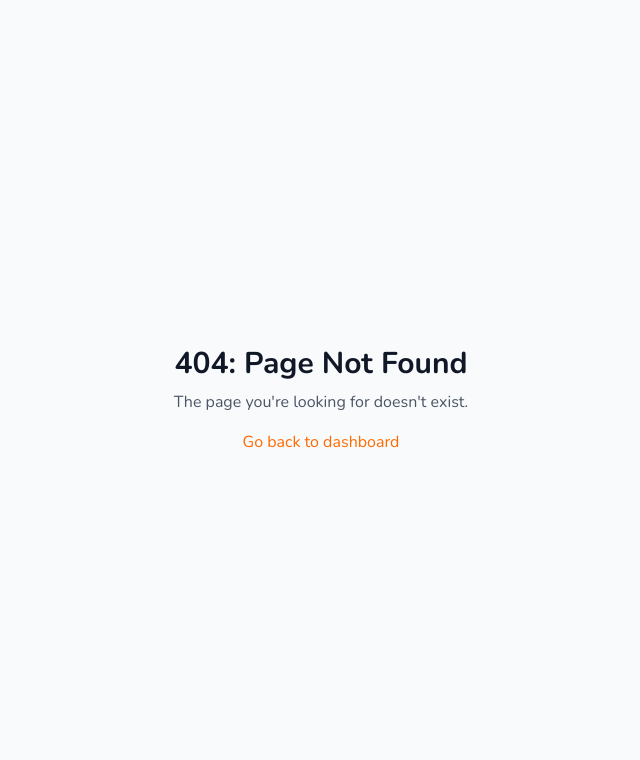
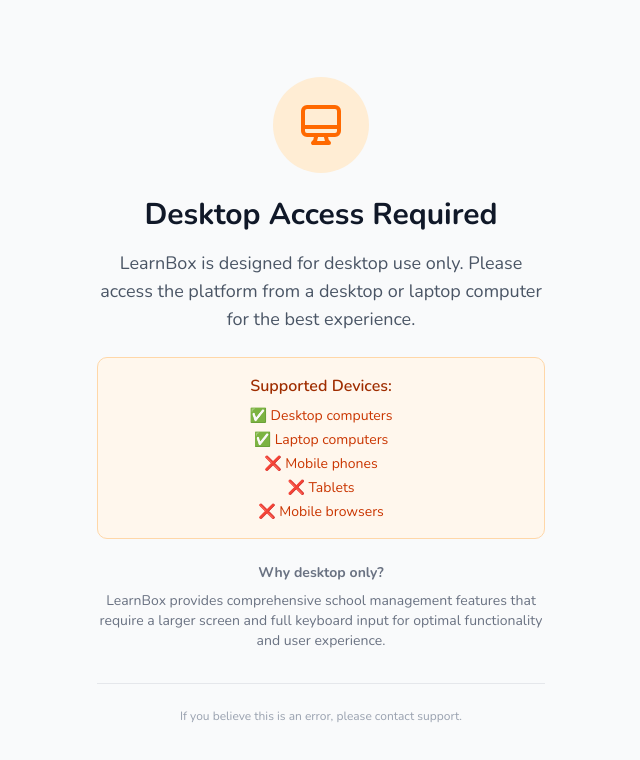
Before and after one commit to flywol/learnbox, a React (Vite) app: page /device-restricted in a window 1280 px wide. Before the commit this address had no page. Shown: the top 760 px of the page, without its empty margins (319-959 px from the left). Built offline with nearby package versions, Linux system fonts and the light colour scheme.

Commit message:
added device restriction

```diff
--- a/src/App.tsx
+++ b/src/App.tsx
@@ -1,6 +1,10 @@
-// src/App.tsx - Updated with DashboardLayout
+// src/App.tsx - Updated with Device Restriction
 import { Routes, Route } from "react-router-dom";
 import { HydrationGate } from "./components/HydrationGate";
+
+// Security Components
+import { SecurityWrapper } from "./common/security/SecurityWrapper";
+import { DeviceRestrictedPage } from "./common/security/DeviceRestrictedPage";
 
 // Layout
 
@@ -60,8 +64,15 @@ export default function App() {
 	console.log("🚀 App component rendering");
 
 	return (
+		<SecurityWrapper>
 			<HydrationGate>
 				<Routes>
+					{/* Device Restriction Route */}
+					<Route
+						path="/device-restricted"
+						element={<DeviceRestrictedPage />}
+					/>
+
 					{/* Public Routes - Guest Only */}
 					<Route
 						path="/"
@@ -176,5 +187,6 @@ export default function App() {
 					/>
 				</Routes>
 			</HydrationGate>
+		</SecurityWrapper>
 	);
 }
--- /dev/null
+++ b/src/common/security/DeviceRestrictedPage.tsx
@@ -0,0 +1,69 @@
+// src/common/security/DeviceRestrictedPage.tsx
+import React from "react";
+
+export const DeviceRestrictedPage: React.FC = () => {
+	return (
+		<div className="flex min-h-screen items-center justify-center bg-gray-50 px-4">
+			<div className="max-w-md w-full text-center">
+				{/* Icon */}
+				<div className="mx-auto mb-6 w-24 h-24 bg-orange-100 rounded-full flex items-center justify-center">
+					<svg
+						className="w-12 h-12 text-orange-500"
+						fill="none"
+						stroke="currentColor"
+						viewBox="0 0 24 24">
+						<path
+							strokeLinecap="round"
+							strokeLinejoin="round"
+							strokeWidth={2}
+							d="M9.75 17L9 20l-1 1h8l-1-1-.75-3M3 13h18M5 17h14a2 2 0 002-2V5a2 2 0 00-2-2H5a2 2 0 00-2 2v10a2 2 0 002 2z"
+						/>
+					</svg>
+				</div>
+
+				{/* Main Message */}
+				<h1 className="text-3xl font-bold text-gray-900 mb-4">
+					Desktop Access Required
+				</h1>
+
+				<p className="text-lg text-gray-600 mb-6">
+					LearnBox is designed for desktop use only. Please access the platform
+					from a desktop or laptop computer for the best experience.
+				</p>
+
+				{/* Device Info */}
+				<div className="bg-orange-50 border border-orange-200 rounded-lg p-4 mb-6">
+					<h3 className="font-semibold text-orange-800 mb-2">
+						Supported Devices:
+					</h3>
+					<ul className="text-sm text-orange-700 space-y-1">
+						<li>✅ Desktop computers</li>
+						<li>✅ Laptop computers</li>
+						<li>❌ Mobile phones</li>
+						<li>❌ Tablets</li>
+						<li>❌ Mobile browsers</li>
+					</ul>
+				</div>
+
+				{/* Additional Info */}
+				<div className="text-sm text-gray-500">
+					<p className="mb-2">
+						<strong>Why desktop only?</strong>
+					</p>
+					<p>
+						LearnBox provides comprehensive school management features that
+						require a larger screen and full keyboard input for optimal
+						functionality and user experience.
+					</p>
+				</div>
+
+				{/* Footer */}
+				<div className="mt-8 pt-6 border-t border-gray-200">
+					<p className="text-xs text-gray-400">
+						If you believe this is an error, please contact support.
+					</p>
+				</div>
+			</div>
+		</div>
+	);
+};
--- /dev/null
+++ b/src/common/security/SecurityWrapper.tsx
@@ -0,0 +1,90 @@
+// src/common/security/SecurityWrapper.tsx
+import React, { useEffect, useState } from "react";
+import { DeviceRestrictedPage } from "./DeviceRestrictedPage";
+
+interface SecurityWrapperProps {
+	children: React.ReactNode;
+}
+
+export const SecurityWrapper: React.FC<SecurityWrapperProps> = ({
+	children,
+}) => {
+	const [isDeviceAllowed, setIsDeviceAllowed] = useState(true);
+	const [isLoading, setIsLoading] = useState(true);
+
+	useEffect(() => {
+		const checkDevice = () => {
+			// Check if it's a mobile device
+			const isMobile =
+				/Android|webOS|iPhone|iPad|iPod|BlackBerry|IEMobile|Opera Mini/i.test(
+					navigator.userAgent
+				);
+
+			// Check if it's a tablet (iPad or Android tablet)
+			const isTablet =
+				/iPad|Android(?=.*Mobile)/i.test(navigator.userAgent) ||
+				(navigator.userAgent.includes("Android") &&
+					!navigator.userAgent.includes("Mobile"));
+
+			// Check screen size as additional validation
+			const isSmallScreen = window.innerWidth < 1024; // Less than desktop size
+
+			// Check if running in a mobile browser or webview
+			const isWebView =
+				/wv|WebView|(iPhone|iPod|iPad).*AppleWebKit(?!.*Safari)/i.test(
+					navigator.userAgent
+				);
+
+			// Allow only if it's NOT mobile, NOT tablet, and NOT in a webview
+			const deviceAllowed =
+				!isMobile && !isTablet && !isWebView && !isSmallScreen;
+
+			console.log("🔒 Device Check:", {
+				userAgent: navigator.userAgent,
+				isMobile,
+				isTablet,
+				isWebView,
+				isSmallScreen,
+				screenWidth: window.innerWidth,
+				deviceAllowed,
+			});
+
+			setIsDeviceAllowed(deviceAllowed);
+			setIsLoading(false);
+		};
+
+		// Initial check
+		checkDevice();
+
+		// Listen for window resize to catch screen size changes
+		const handleResize = () => {
+			checkDevice();
+		};
+
+		window.addEventListener("resize", handleResize);
+
+		return () => {
+			window.removeEventListener("resize", handleResize);
+		};
+	}, []);
+
+	// Show loading state while checking device
+	if (isLoading) {
+		return (
+			<div className="flex min-h-screen items-center justify-center bg-gray-50">
+				<div className="text-center">
+					<div className="animate-spin rounded-full h-12 w-12 border-b-2 border-orange-500 mx-auto mb-4"></div>
+					<p className="text-gray-600">Checking device compatibility...</p>
+				</div>
+			</div>
+		);
+	}
+
+	// Show restricted page if device is not allowed
+	if (!isDeviceAllowed) {
+		return <DeviceRestrictedPage />;
+	}
+
+	// Render children if device is allowed
+	return <>{children}</>;
+};
```
Lines whose indentation alone changed are shown as unchanged.
